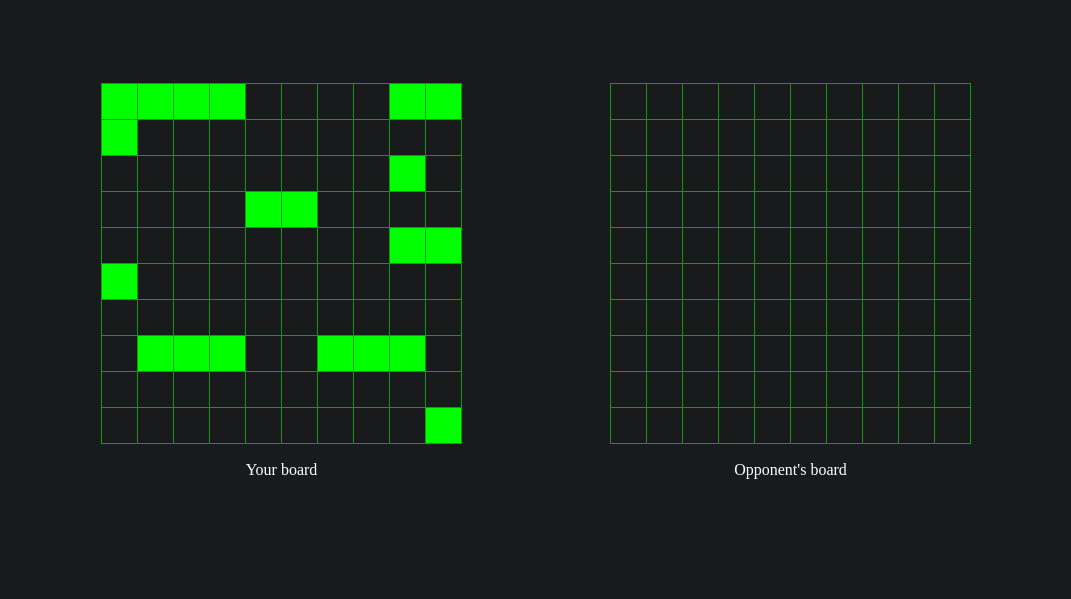
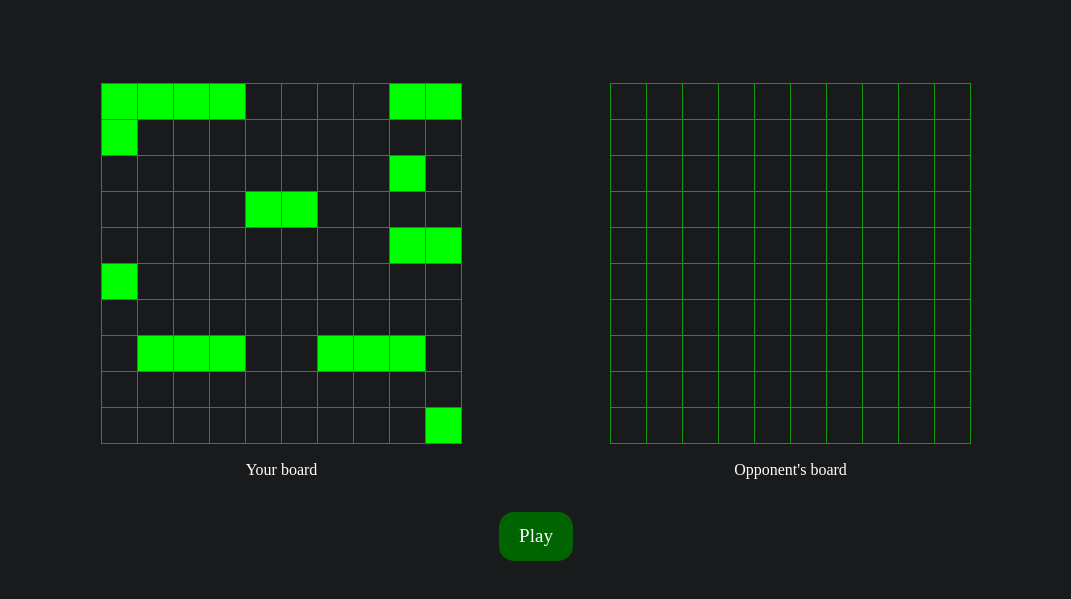
Before and after one commit to alexc2029/o-battleship, a website built with webpack: page src/template.html in a window 1280 px wide. Shown: the part 81-680 px from the top of the page, without its empty margins (104-1175 px from the left). Built offline with nearby package versions, Linux system fonts and the light colour scheme.

Commit message:
feat: add play button

```diff
--- a/src/styles.css
+++ b/src/styles.css
@@ -53,12 +53,12 @@ body {
 	height: 100vh;
 	background-color: #181a1b;
 	color: white;
-	gap: 100px;
 	& > header {
 		padding-top: 20px;
 		display: flex;
 		justify-content: space-around;
 		align-items: center;
+		margin-bottom: 100px;
 		& > .title {
 			font-size: 30px;
 			font-weight: bold;
@@ -73,6 +73,29 @@ body {
 		}
 		& .rules > a {
 			color: lightgray;
+		}
+	}
+	& > .play-button-container {
+		display: flex;
+		justify-content: center;
+		margin-top: 30px;
+		& > .play-button {
+			border: none;
+			background-color: darkgreen;
+			color: white;
+			font-size: 19px;
+			padding: 10px 20px;
+			border-radius: 15px;
+			text-align: center;
+			width: fit-content;
+		}
+		& > .play-button:hover {
+			background-color: rgb(3, 113, 3);
+			cursor: pointer;
+		}
+		& > .play-button:active {
+			transform: translateY(1px);
+			background-color: rgb(9, 130, 9);
 		}
 	}
 }
--- a/src/template.html
+++ b/src/template.html
@@ -18,5 +18,8 @@
 			</div>
 		</header>
 		<div class="gameboards-container"></div>
+		<div class="play-button-container">
+			<button class="play-button">Play</button>
+		</div>
 	</body>
 </html>
```
